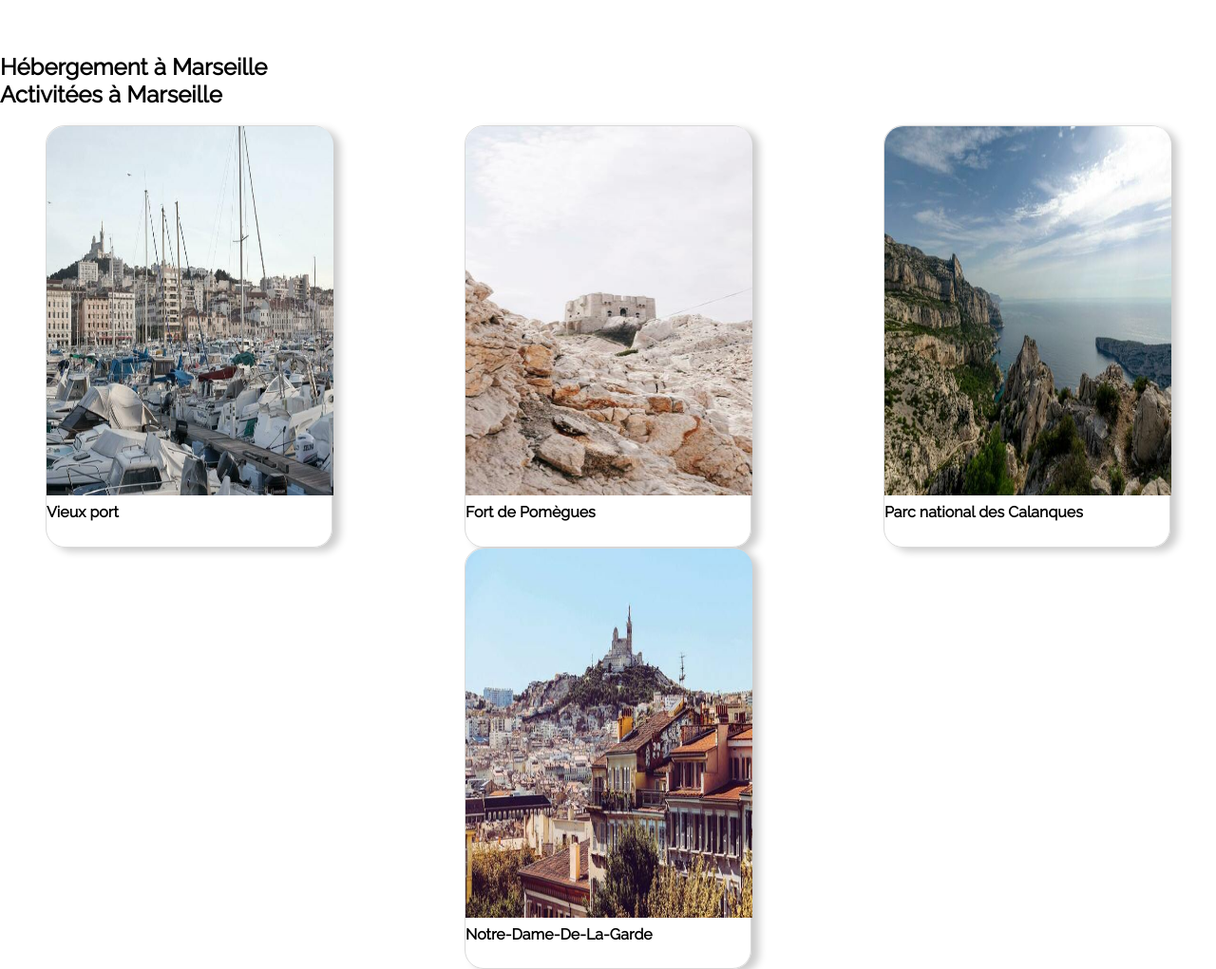
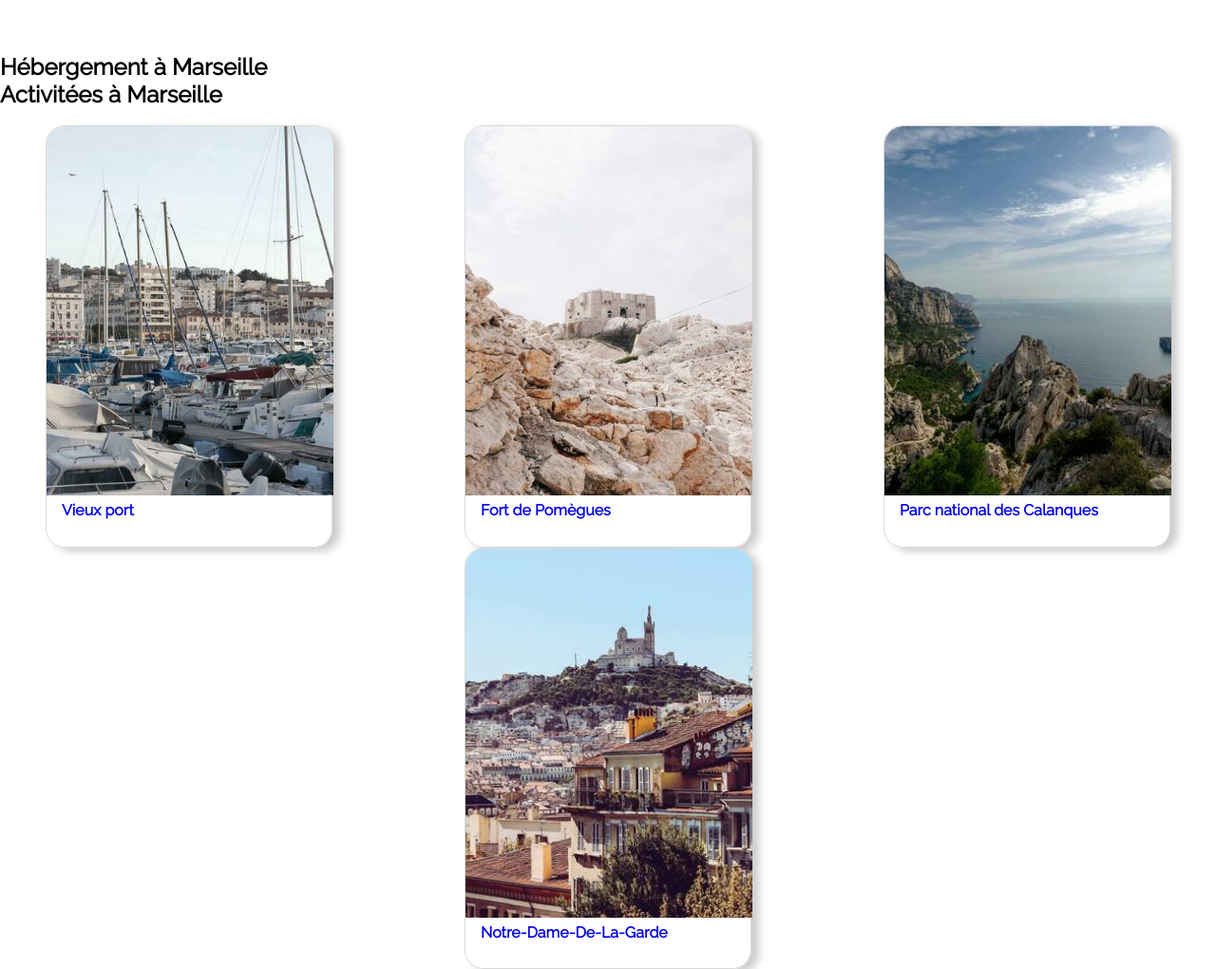
Before and after one commit to Sh1n0u/formation, a plain HTML site: page Projet 2/index.html in a window 1280 px wide. Shown: the part 70-1091 px from the top of the page at 95% size. Drawn offline with Linux system fonts and the light colour scheme.

Commit message:
save 15/02

```diff
--- a/Projet 2/index.html
+++ b/Projet 2/index.html
@@ -31,29 +31,28 @@
         <section>
             <h1>Activitées à Marseille</h1>
             <div class="activities">
-                <div class="card">
+                <a class="card" href="#">
                     <img src="../Projet trainning/assets/reno-laithienne-QUgJhdY5Fyk-unsplash.jpg" alt="Image Vieux Port">
-                    <div class="cardText"></div>
-                    <h4>Vieux port</h4>
-                </div>
+                    <div class="cardText"><h4>Vieux port</h4></div>
 
-                <div class="card">
+                </a>
+
+                <a class="card" href="#">
                     <img src="../Projet trainning/assets/paul-hermann-QFTrLdQIRhI-unsplash.jpg" alt="Image Fort de Pomègues">
-                    <div class="cardText"></div>
-                    <h4>Fort de Pomègues</h4>
-                </div>
+                    <div class="cardText"><h4>Fort de Pomègues</h4></div>
 
-                <div class="card">
+                </a>
+
+                <a class="card" href="#">
                     <img src="../Projet trainning/assets/kilyan-sockalingum-NR8-cBCN3aI-unsplash.jpg" alt="Parc national des Calanques">
-                    <div class="cardText"></div>
-                    <h4>Parc national des Calanques</h4>
-                </div>
+                    <div class="cardText">  <h4>Parc national des Calanques</h4></div>
 
-                <div class="card">
+                </a>
+
+                <a class="card" href="#">
                     <img src="../Projet trainning/assets/florian-wehde-xW9e8gdotxI-unsplash.jpg" alt="Notre-Dame-De-La-Garde">
-                    <div class="cardText"></div>
-                    <h4>Notre-Dame-De-La-Garde</h4>
-                </div>
+                    <div class="cardText"><h4>Notre-Dame-De-La-Garde</h4></div>
+                </a>
             </div>
         </section>
     </main>
--- a/Projet 2/style.css
+++ b/Projet 2/style.css
@@ -78,5 +78,6 @@ header {
 .card img {
     width: 302px;
     height: 389px;
+    object-fit: cover;
     border-radius: 20px 20px 0px 0px;
 }
```
